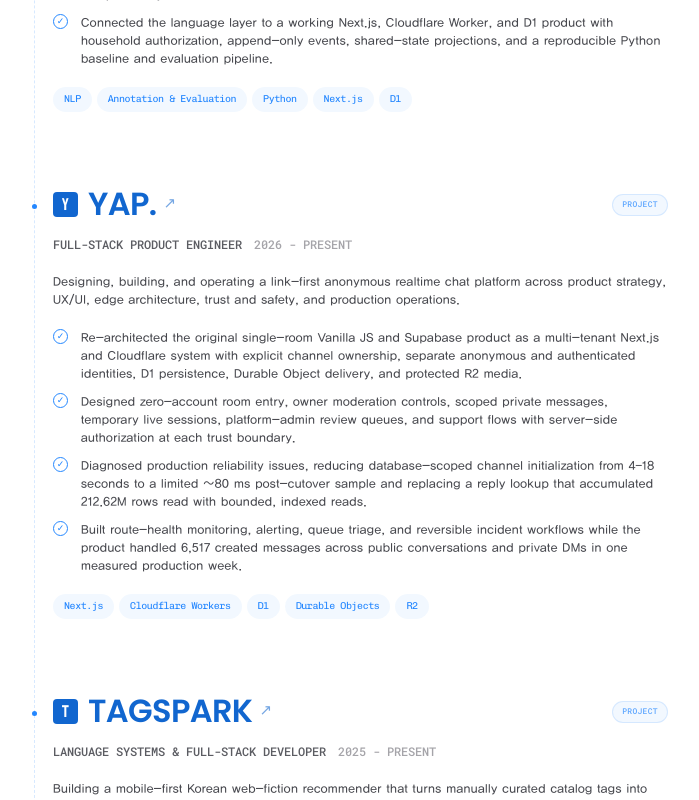
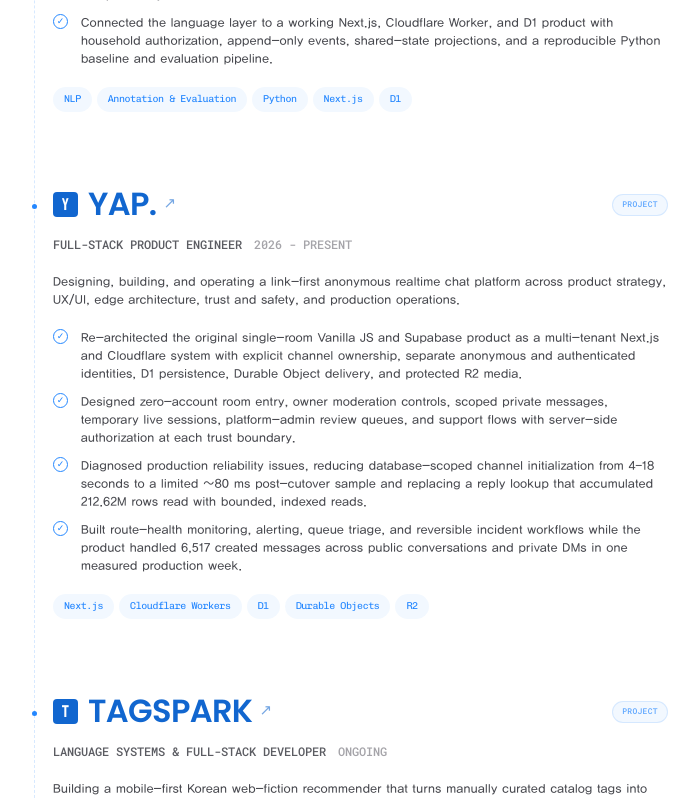
Before and after one commit to jiji123526/portfolio, a Next.js app: page /about in a window 1280 px wide. Shown: the part 2000-2800 px from the top of the page, without its empty margins (457-1156 px from the left). Built offline with nearby package versions, Linux system fonts and the light colour scheme; a web font is replaced by a local one.

Commit message:
Mark TagSpark as ongoing

```diff
--- a/components/about-experience.tsx
+++ b/components/about-experience.tsx
@@ -79,7 +79,7 @@
     company: 'TagSpark',
     projectSlug: 'tag-spark-recommendations',
     role: 'Language Systems & Full-Stack Developer',
-    period: '2025 - Present',
+    period: 'Ongoing',
     description:
       'Building a mobile-first Korean web-fiction recommender that turns manually curated catalog tags into explicit, inspectable preference queries and ranking evidence.',
     bullets: [
--- a/lib/project-data.ts
+++ b/lib/project-data.ts
@@ -127,7 +127,7 @@
     slug: 'tag-spark-recommendations', metric: 'TAXONOMY · ANNOTATION · RANKING', category: 'Recommendation Systems', title: 'TagSpark',
     summary: 'Building a full-coverage Korean web-fiction taxonomy and turning it into a controllable recommendation signal',
     headline: 'Building the language data a recommender needs', role: 'Language Systems & Full-stack Developer',
-    duration: '2026', client: 'Independent Product', responsibilities: 'Full-corpus review and annotation, inductive taxonomy design, alias sets, hand-curated similarity thesaurus, weighted ranking, product design, APIs, database, and deployment',
+    duration: 'Ongoing', client: 'Independent Product', responsibilities: 'Full-corpus review and annotation, inductive taxonomy design, alias sets, hand-curated similarity thesaurus, weighted ranking, product design, APIs, database, and deployment',
     tools: 'React 18, TypeScript, Vite, Tailwind CSS, Neon Postgres, Vercel', brief: 'How do you build a controllable recommendation signal when the source platform provides no usable metadata?',
     liveUrl: 'https://kwkrecom.vercel.app', repoUrl: 'https://github.com/jiji123526/tag-spark',
     coverNote: 'Product demo: onboarding → tag selection → ranked recommendation results',
```
